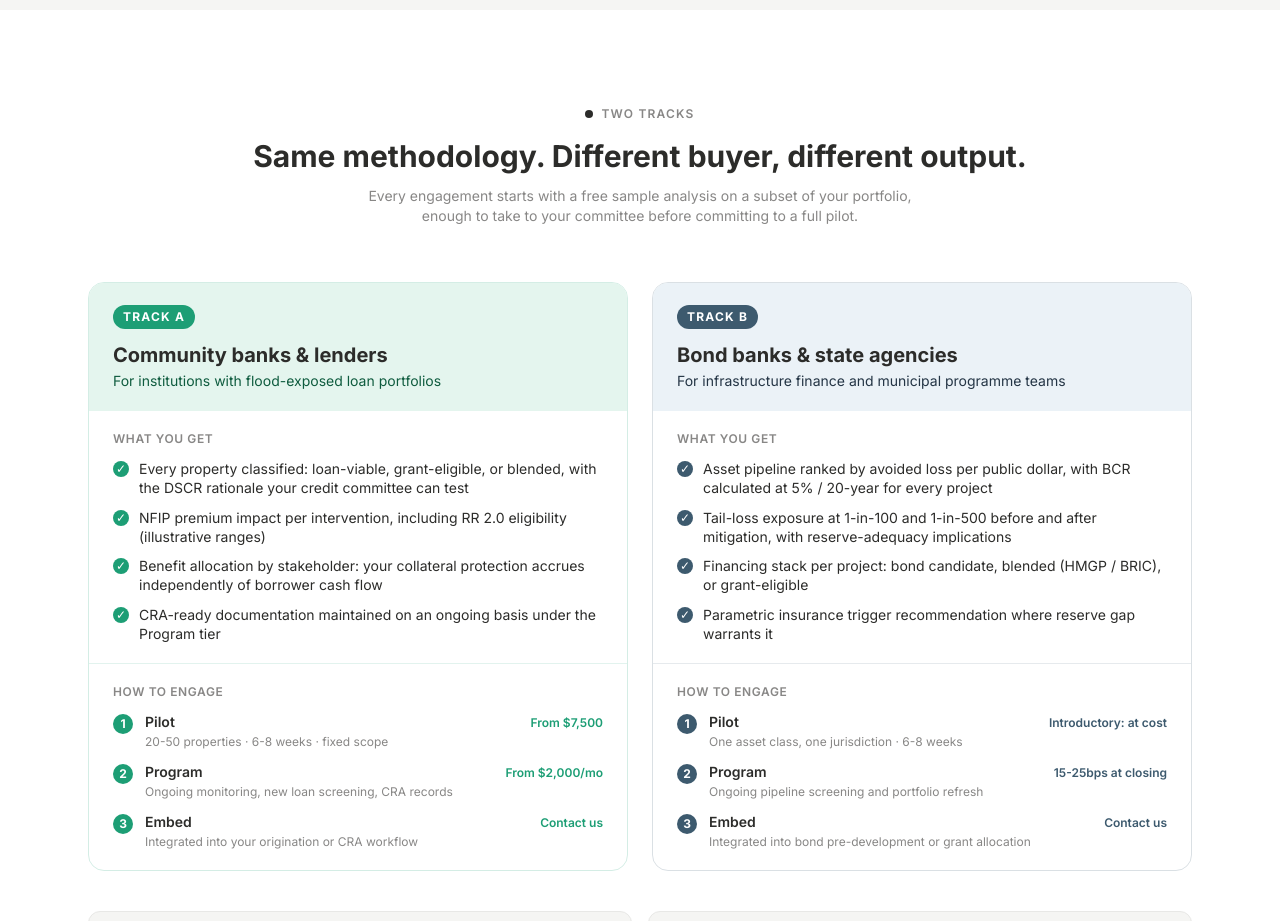
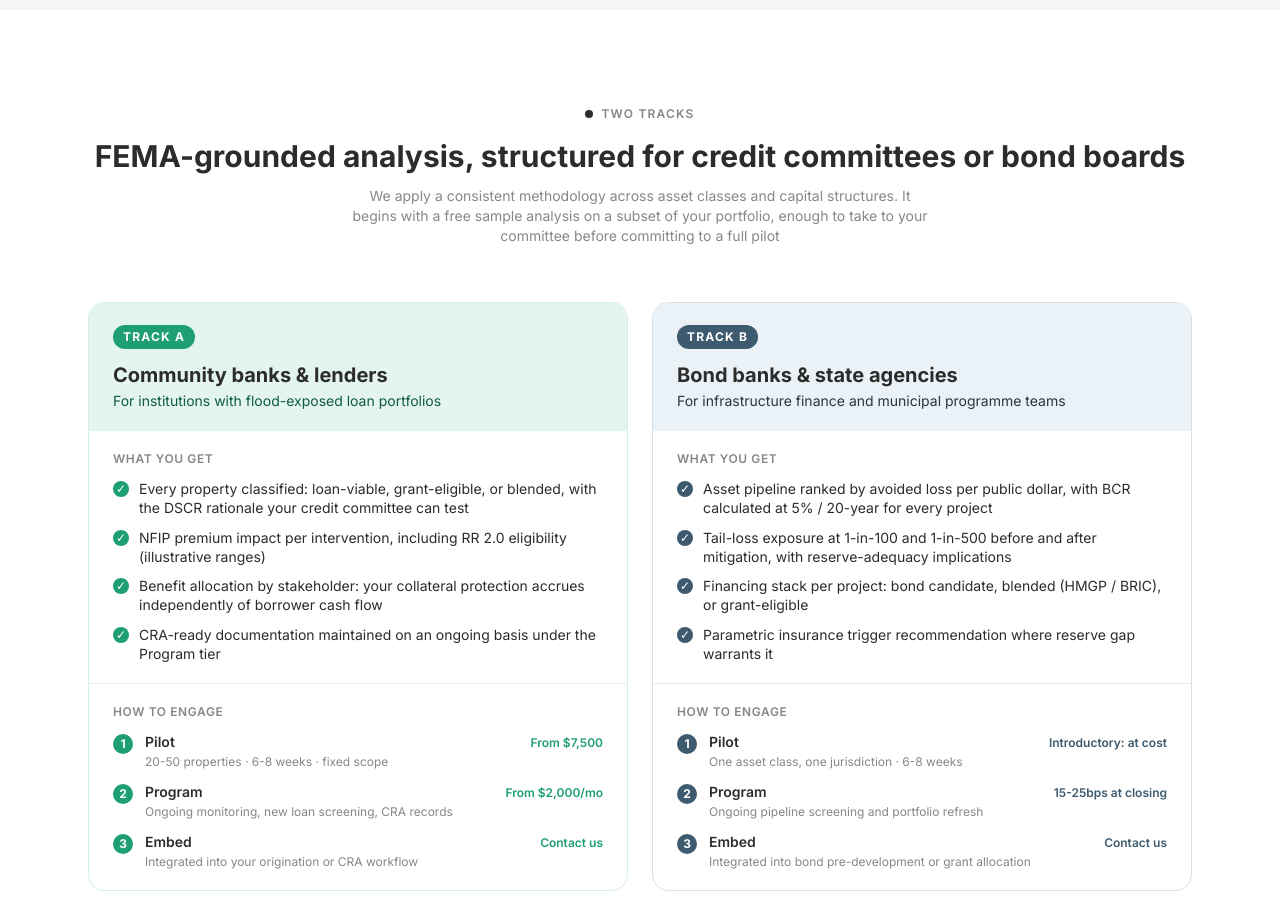
Before and after one commit to DeetMind/RIAB-website, a React (Vite) app: page / in a window 1280 px wide. Shown: the part 1780-2701 px from the top of the page. Built offline with nearby package versions, Linux system fonts and the light colour scheme.

Commit message:
tracks chg

```diff
--- a/src/components/Tracks.jsx
+++ b/src/components/Tracks.jsx
@@ -74,11 +74,10 @@ export default function Tracks() {
             </span>
           </div>
           <h2 className="text-3xl font-bold text-ink mb-3">
-            Same methodology. Different buyer, different output.
+           FEMA-grounded analysis, structured for credit committees or bond boards
           </h2>
           <p className="text-muted text-sm max-w-xl mx-auto">
-            Every engagement starts with a free sample analysis on a subset of your portfolio,
-            enough to take to your committee before committing to a full pilot.
+            We apply a consistent methodology across asset classes and capital structures. It begins with a free sample analysis on a subset of your portfolio, enough to take to your committee before committing to a full pilot
           </p>
         </div>
 
```
